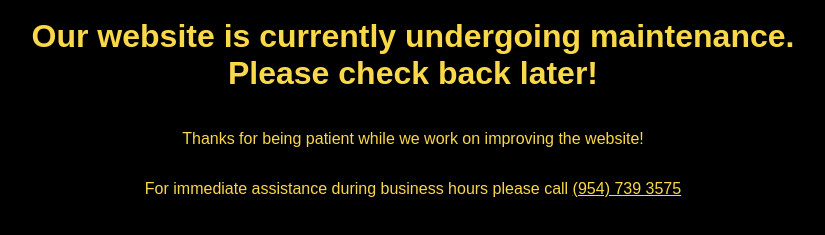
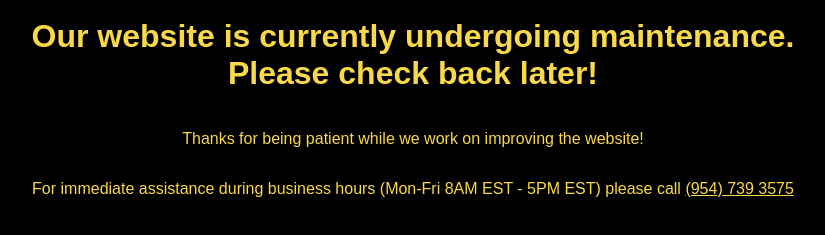
Before and after one commit to Airparts-Company-Inc/heroku-error-pages, a plain HTML site: page maintenance-mode.html in a window 1280 px wide. Shown: the part 183-418 px from the top of the page, without its empty margins (227-1052 px from the left). Drawn offline with Linux system fonts and the light colour scheme.

Commit message:
include hours

```diff
--- a/maintenance-mode.html
+++ b/maintenance-mode.html
@@ -39,7 +39,7 @@
         <img id="logo" src="airparts-desktop-splash.png" alt="Airparts Company Inc logo" />
         <h1>Our website is currently undergoing maintenance.<br>Please check back later!</h1>
         <p>Thanks for being patient while we work on improving the website!</p>
-        <p>For immediate assistance during business hours please call <a id="link" href="tel:+19547393575">(954) 739 3575</a></p>
+        <p>For immediate assistance during business hours (Mon-Fri 8AM EST - 5PM EST) please call <a id="link" href="tel:+19547393575">(954) 739 3575</a></p>
     </div>
 </body>
 </html>
```
